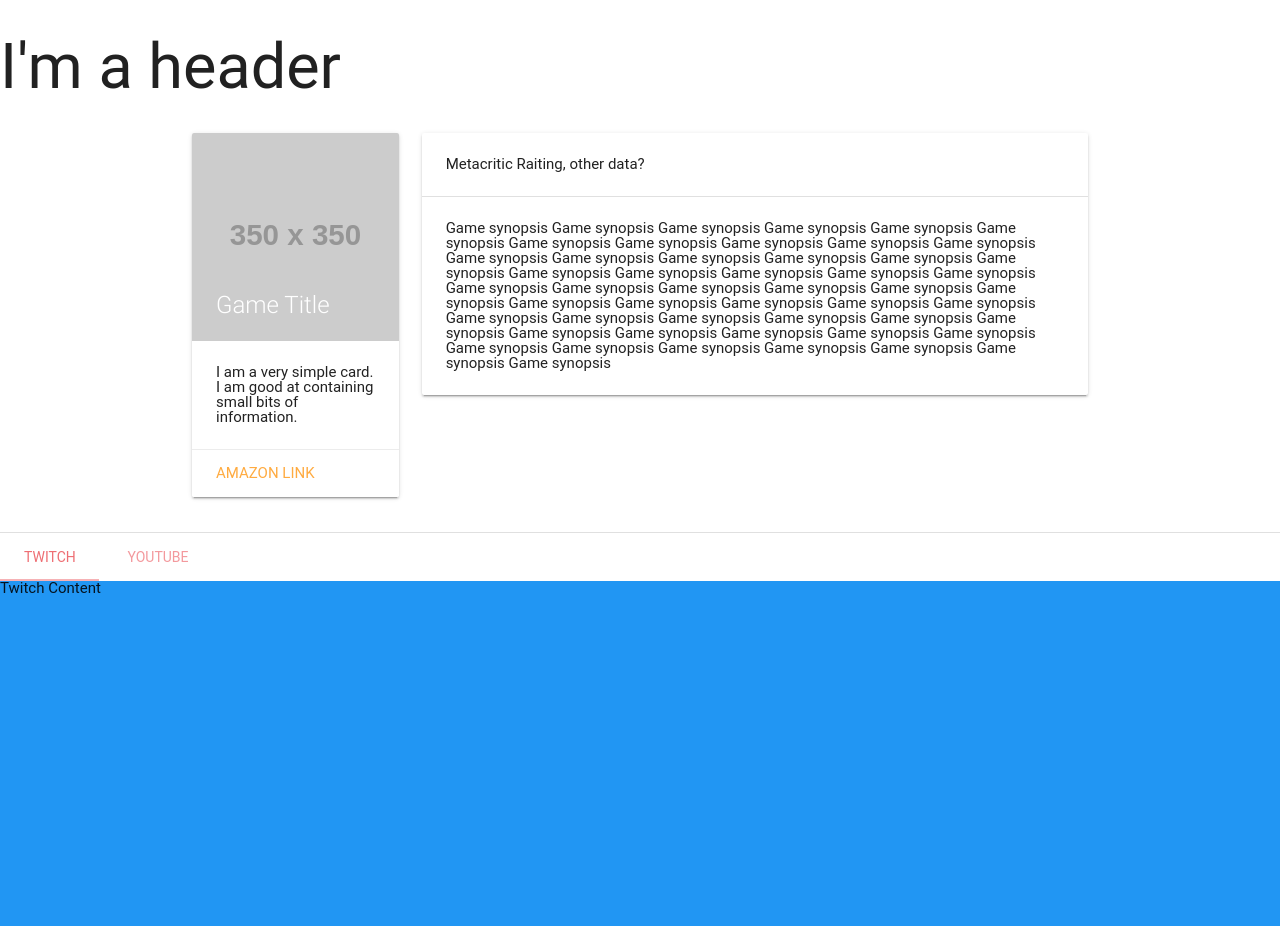
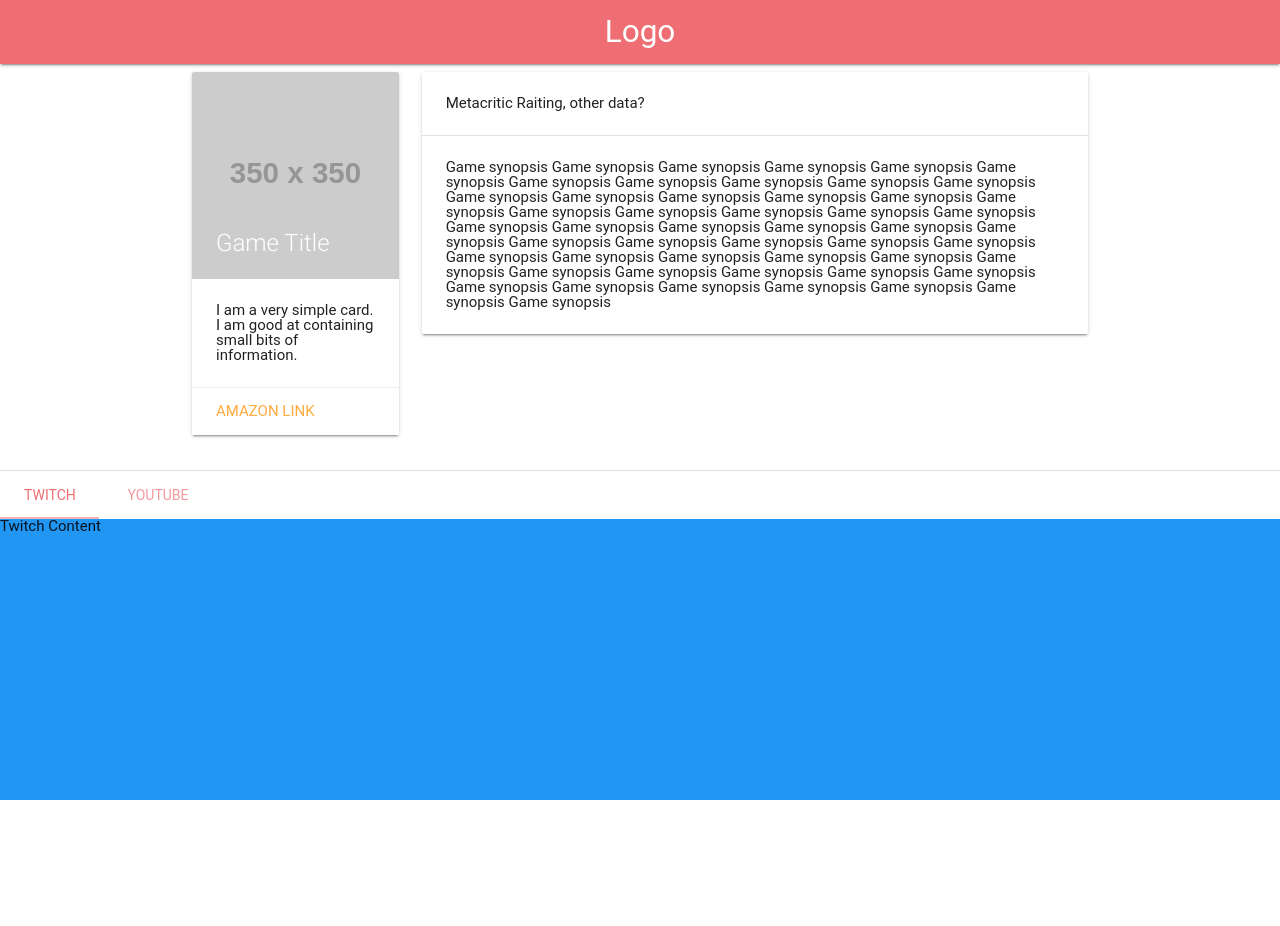
Before and after one commit to AggreGame/AggreGame, a PHP site: page / in a window 1280 px wide. After the commit the page ends 800 px from the top, so only its background shows below. Run offline with PHP 8.4, Linux system fonts and the light colour scheme; grey boxes labelled with a size stand in for pictures from a placeholder-image service; some libraries are stand-ins or nearby versions; some web fonts are replaced.

Commit message:
Added navbar

```diff
--- a/assets/css/style.css
+++ b/assets/css/style.css
@@ -1,9 +1,11 @@
 body {
 	min-height: 100vh;
+	display: flex;
+	flex-direction: column;
 }
 
 #main-content {
-	min-height: inherit;
+	flex-grow: 1;
 	display: flex;
 	flex-direction: column;
 }
--- a/assets/javascript/app.js
+++ b/assets/javascript/app.js
@@ -33,9 +33,6 @@ $.ajax(settings).done(function (response) {
 	$("#panel-left").append($('<p>').text("Release Date: " + response[0].release_dates[0].human));
 
 	$(".game").append($('<p>').text("Story: " + response[0].storyline));
-
-<a href="/platforms/win" data-reactid="44">PC (Microsoft Windows)</a>
-
  });
 })
 });
--- a/index.html
+++ b/index.html
@@ -11,12 +11,13 @@
 	<link rel="stylesheet" type="text/css" href="assets/css/style.css">
 	<link rel="icon" href="#">
 </head>
-<!-- Header start -->
-<header>
-	<h1>I'm a header</h1>
-</header>
-<!-- Header end -->
+
 <body>
+	<nav>
+		<div class="nav-wrapper">
+			<a href="#" class="brand-logo center">Logo</a>
+		</div>
+	</nav>
 	<div id="main-content">
 		<div id="overview-content" class="container">
 			<div class="row">
```
